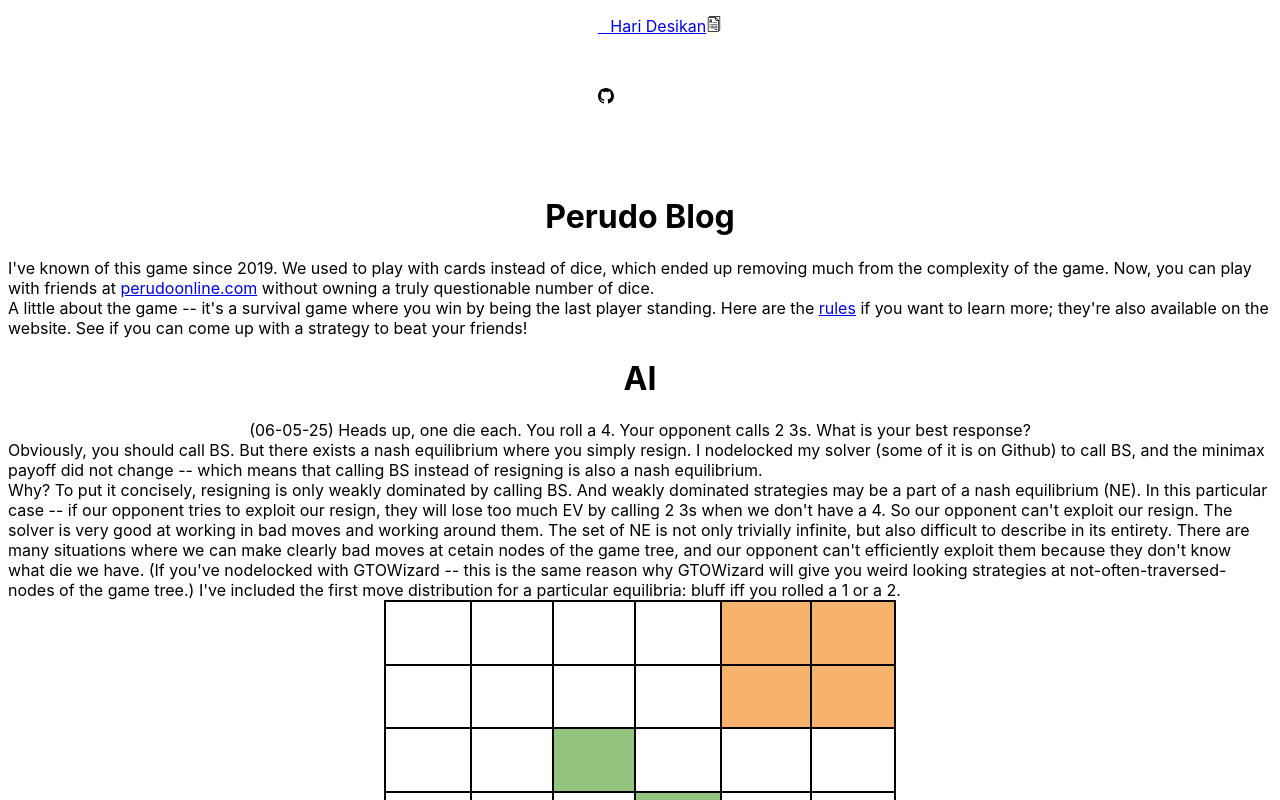
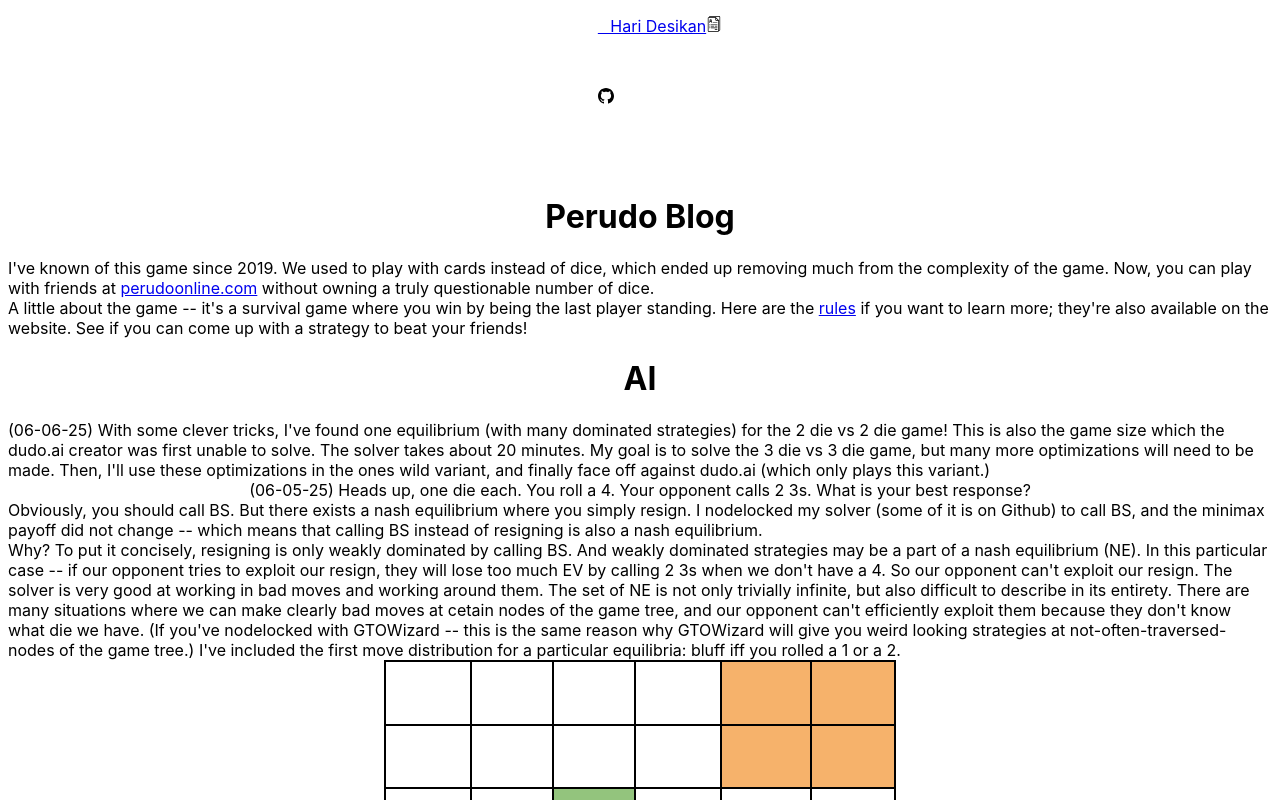
Before and after one commit to HeuristicHari/Hari_Website, a Next.js app: page /perudo_page in a window 1280 px wide. Shown: the top 800 px of the page. Built offline with nearby package versions, Linux system fonts and the light colour scheme.

Commit message:
Solved 2dice a

```diff
--- a/pages/perudo_page.js
+++ b/pages/perudo_page.js
@@ -26,6 +26,17 @@ export default function Perudo_page() {
       on the website. See if you can come up with a strategy to beat your friends!
     </div>
     <h1 className="text-center mb-1 font-semibold text-lg md:text-xl tracking-tight">AI</h1>
+
+    <div className='text-black md:text-md space-x-2 sm: mx-16 md:mx-32 my-2 md:my-4 lg:mx-64'>
+      (06-06-25)
+      With some clever tricks, I've found one equilibrium (with many dominated strategies)
+      for the 2 die vs 2 die game! This is also the game size which the dudo.ai creator
+      was first unable to solve. The solver takes about 20 minutes. My goal is to solve the 3 die vs 3 die game, but many more optimizations
+      will need to be made. Then, I'll use these optimizations in the ones wild variant, and finally face off
+      against dudo.ai (which only plays this variant.)
+
+
+    </div>
 
     <div className='text-black md:text-md space-x-2 sm: mx-16 md:mx-32 my-2 md:my-4 lg:mx-64'>
     (06-05-25)
```
